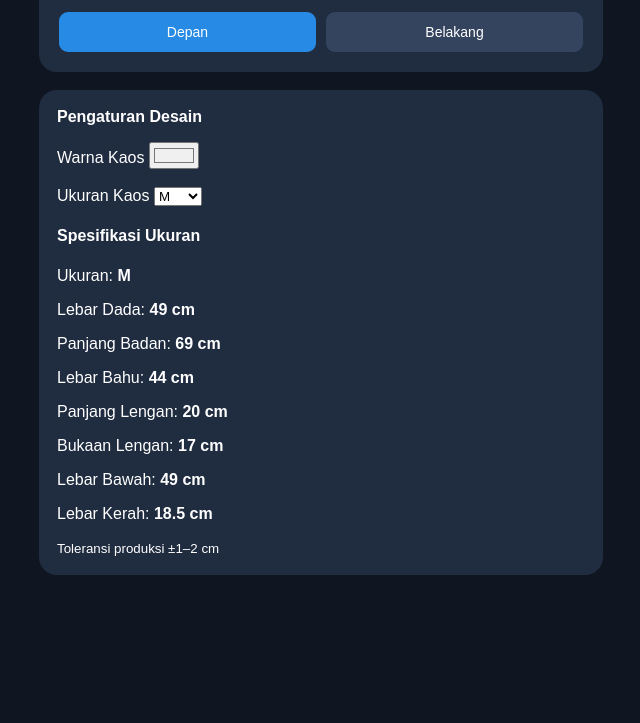
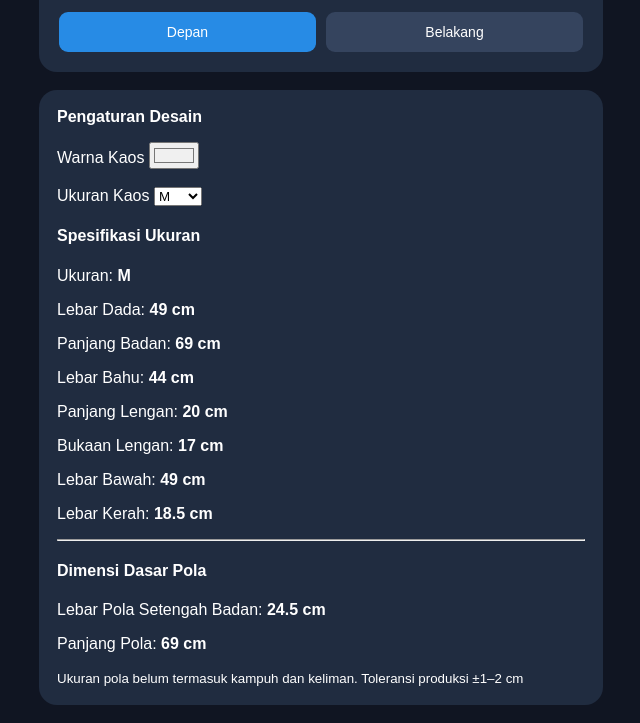
Before and after one commit to rajasemak-beep/tshirt-studio, a plain HTML site: page index.html in a window 1280 px wide. Shown: the part 464-1187 px from the top of the page, without its empty margins (319-959 px from the left). Before the commit the page ends 1057 px from the top, so only its background shows below. Drawn offline with Linux system fonts and the light colour scheme.

Commit message:
Add pattern dimensions section to index.html
Added basic pattern dimensions and notes to index.html

```diff
--- a/index.html
+++ b/index.html
@@ -272,6 +272,21 @@
     <p>Bukaan Lengan: <strong id="infoSleeveOpening">17 cm</strong></p>
     <p>Lebar Bawah: <strong id="infoBottom">49 cm</strong></p>
     <p>Lebar Kerah: <strong id="infoCollar">18.5 cm</strong></p>
+    <hr>
+
+<h4>Dimensi Dasar Pola</h4>
+
+<p>Lebar Pola Setengah Badan:
+    <strong id="patternWidth">24.5 cm</strong>
+</p>
+
+<p>Panjang Pola:
+    <strong id="patternLength">69 cm</strong>
+</p>
+
+<small>
+    Ukuran pola belum termasuk kampuh dan keliman.
+</small>
 
     <small>Toleransi produksi ±1–2 cm</small>
 
```
